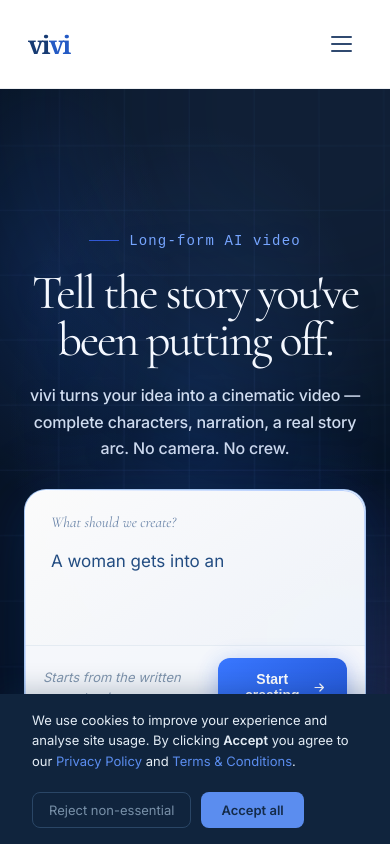
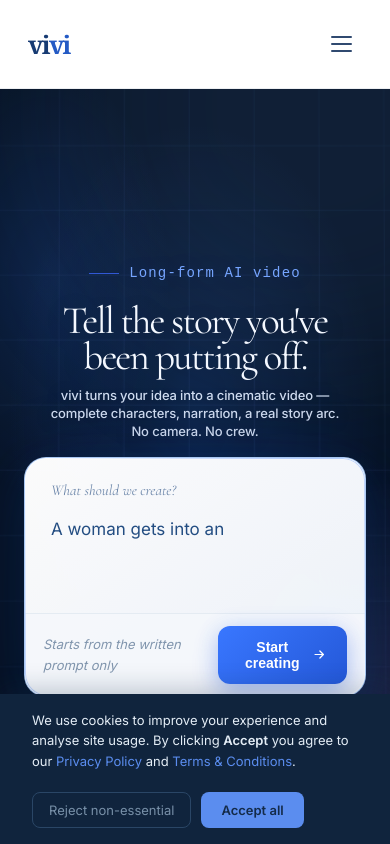
Before and after one commit to aishwaryaSingh2804/vivi, a React (Vite) app: page / in a window 390 px wide. Shown: the top 844 px of the page. Built offline with nearby package versions, Linux system fonts and the light colour scheme.

Commit message:
fixed font issue

```diff
--- a/src/styles/home-hero.css
+++ b/src/styles/home-hero.css
@@ -215,7 +215,7 @@
 
   font-family: var(--ff-display);
 
-  font-size: clamp(48px, 6.5vw, 78px);
+  font-size: clamp(25px, 6.5vw, 68px);
 
   font-weight: 400;
 
@@ -248,7 +248,38 @@
     0 2px 18px rgba(0, 0, 0, 0.45),
     0 0 24px rgba(55, 115, 235, 0.10);
 }
-
+@media (max-width: 720px) {
+
+  .vivi-hero-title {
+    max-width: 92%;
+
+    margin: 0 auto 10px;
+
+    font-size: clamp(34px, 10vw, 46px);
+
+    line-height: 0.94;
+
+    letter-spacing: -0.045em;
+  }
+
+
+  /* -----------------------------------------
+     Subtitle
+  ----------------------------------------- */
+
+  .vivi-hero-subtitle {
+    max-width: 90%;
+
+    margin: 0 auto 16px;
+
+    font-size: 13px;
+
+    line-height: 1.4;
+
+    letter-spacing: -0.01em;
+  }
+
+}
 
 /* -----------------------------------------
    Prompt
```
